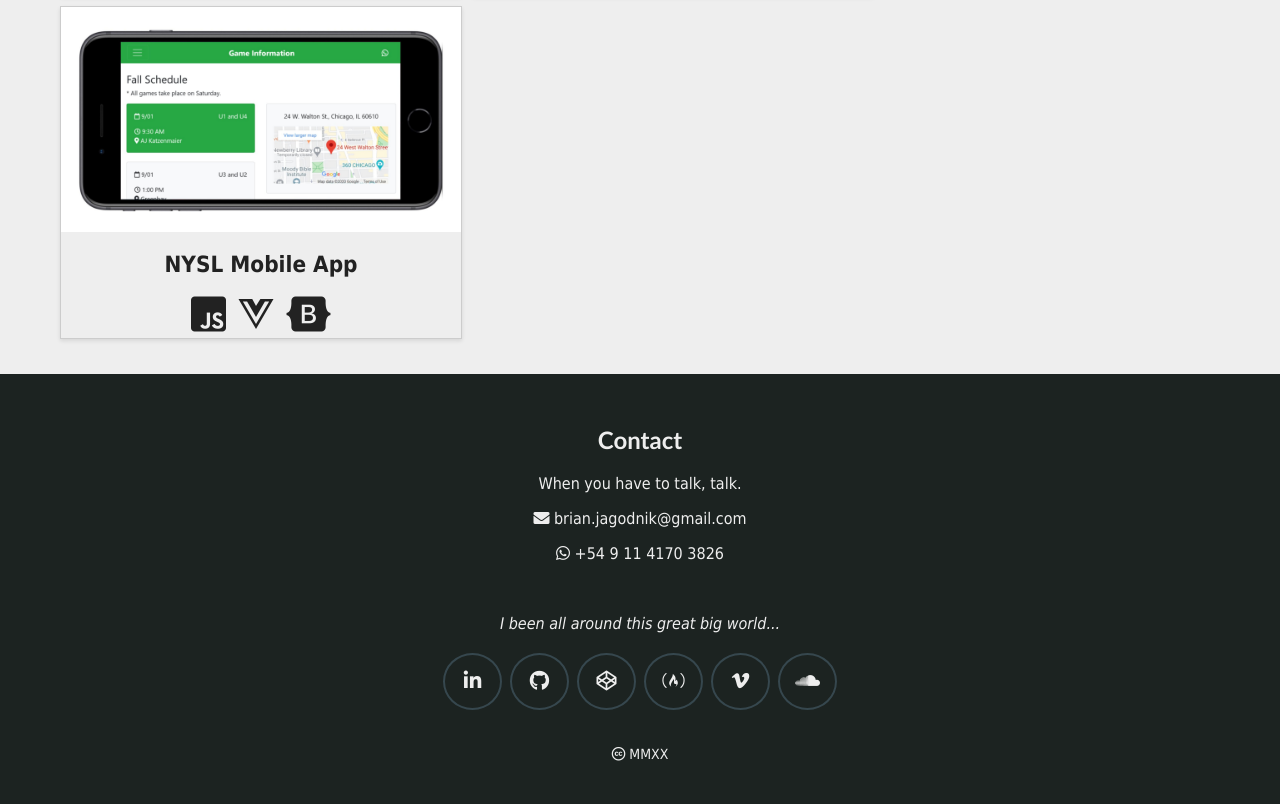
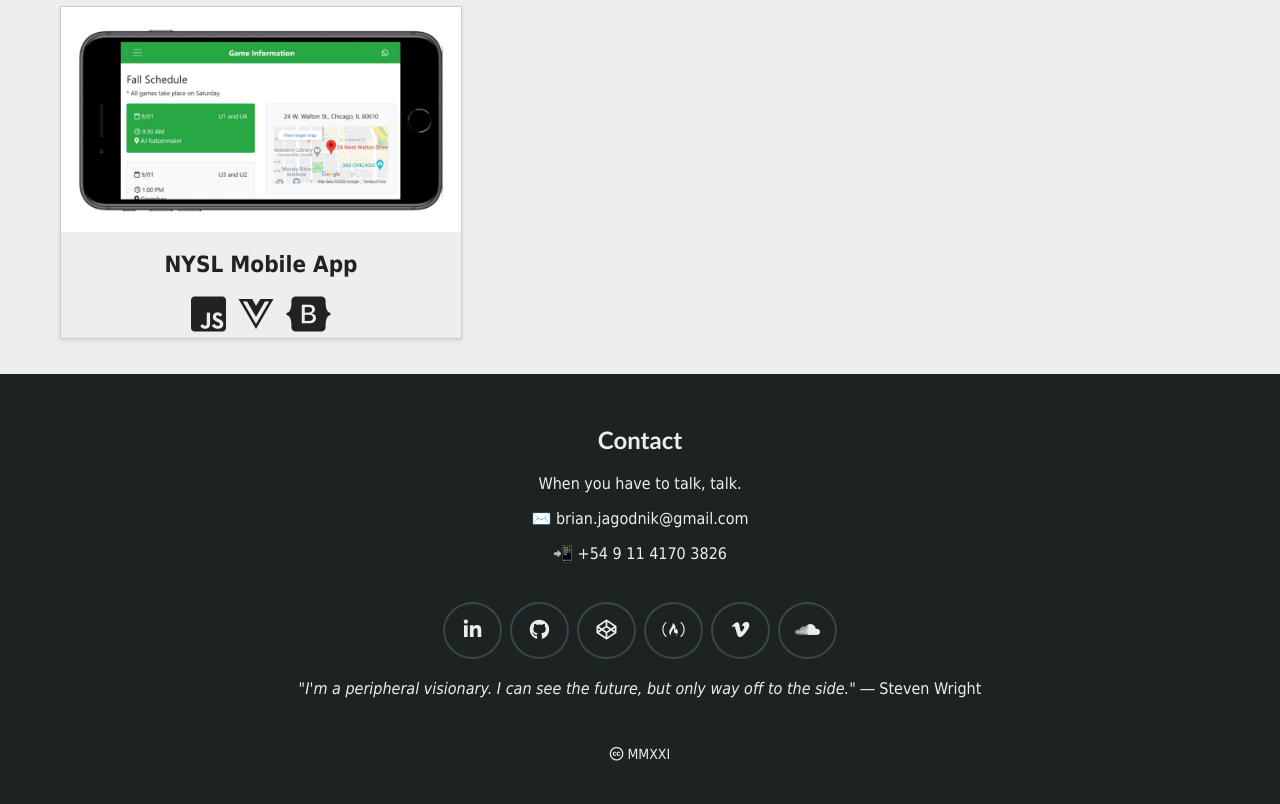
Before and after one commit to brianjag/brianjag.github.io, a plain HTML site: page index.html in a window 1280 px wide. Shown: the part 1281-2085 px from the top of the page. Drawn offline with Linux system fonts and the light colour scheme.

Commit message:
Update index.html

```diff
--- a/index.html
+++ b/index.html
@@ -35,7 +35,7 @@
 				<h3>For more up-to-date code samples, check out my <a href="https://github.com/binarica" target="_blank">GitHub profile</a>!</h3>
 
 				  <div class="gallery">
-					<a href="http://binarica.net/transparent-government/home.html" target="_blank">
+					<a href="https://binarica.net/transparent-government/home.html" target="_blank">
 						<img src="images/TGIF.jpg" alt="TGIF">
 						<div class="project-tile">Transparent Government in Fact</div>
 						<div class="icons">
@@ -47,7 +47,7 @@
 				  </div>
 
 				  <div class="gallery">
-					<a href="http://binarica.net/northside-youth-soccer-league/index.html" target="_blank">
+					<a href="https://binarica.net/northside-youth-soccer-league/index.html" target="_blank">
 					  <img src="images/NYSL.jpg" alt="NYSL Website">
 						<div class="project-tile">NYSL Website</div>
 						<div class="icons">
@@ -75,17 +75,9 @@
 		<section id="contact">
 			<h2>Contact</h2>
 			<p>When you have to talk, talk.</p>
-			<p>
-				<a href="mailto:brian.jagodnik@gmail.com">
-					<i class="fa fa-envelope" aria-hidden="true"></i> brian.jagodnik@gmail.com</p>
-				</a>
-			<p>
-				<a href="https://wa.me/5491141703826" target="_blank">
-					<i class="fab fa-whatsapp" aria-hidden="true"></i> +54 9 11 4170 3826
-				</a>
-			</p>
+			<p><a href="mailto:brian.jagodnik@gmail.com">✉️ brian.jagodnik@gmail.com</a></p>
+			<p><a href="https://wa.me/5491141703826" target="_blank">📲 +54 9 11 4170 3826</a></p>
 			<br>
-			<p><em>I been all around this great big world...</em></p>
 			<div class="contact-links">
 				<a href="https://www.linkedin.com/in/binarica" target="_blank">
 					<i class="fab fa-linkedin-in" aria-hidden="true"></i>
@@ -106,9 +98,10 @@
 					<i class="fab fa-soundcloud" aria-hidden="true"></i>
 				</a>
 			</div>
+			<p><em>"I'm a peripheral visionary. I can see the future, but only way off to the side."</em> ― Steven Wright</p>
 		</section>
 
-		<footer><i class="fab fa-creative-commons" aria-hidden="true"></i> MMXX</footer>
+		<footer><i class="fab fa-creative-commons" aria-hidden="true"></i> MMXXI</footer>
 
 	</div>
 </body>
```
